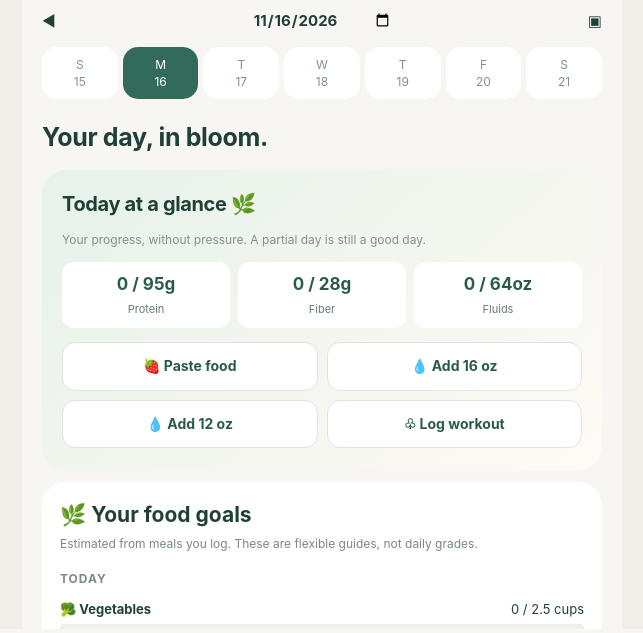
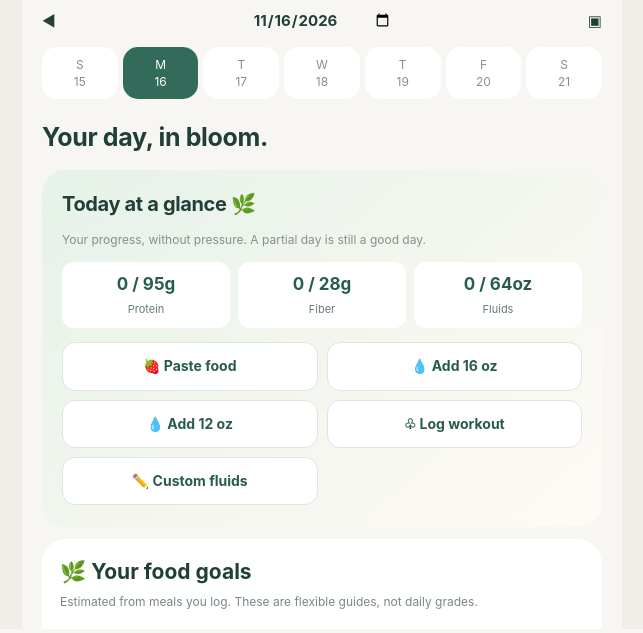
Before and after one commit to katyullmann-ui/Bloom, a plain HTML site: page index.html in a window 1280 px wide. Shown: the part 85-718 px from the top of the page, without its empty margins (318-961 px from the left). Drawn offline with Linux system fonts and the light colour scheme.

Commit message:
Clarify custom fluid entry for water, milk, and other drinks

```diff
--- a/index.html
+++ b/index.html
@@ -1607,9 +1607,9 @@ document.getElementById('bloomWaterQuickButtons')?.remove();
 (function(){
 const overview=document.getElementById('bloomTodayOverview'),actions=overview?.querySelector('.bloom-home-actions');
 if(!actions)return;
-const button=document.createElement('button');button.type='button';button.textContent='✏️ Enter water';button.addEventListener('click',()=>window.bloomOpenManualWater());actions.appendChild(button);
-const modal=document.createElement('div');modal.id='bloomManualWaterModal';modal.setAttribute('role','dialog');modal.setAttribute('aria-modal','true');modal.setAttribute('aria-label','Enter water');
-modal.innerHTML='<div id="bloomManualWaterSheet"><div class="row"><h3 style="margin:0">Add water</h3><button class="btn secondary small" type="button" id="bloomManualWaterClose">✕ Close</button></div><p class="small">Enter how many ounces you drank. This adds to your total for the selected day.</p><label for="bloomManualWaterAmount">Amount (oz)</label><input class="field" id="bloomManualWaterAmount" type="number" min="0.1" max="200" step="any" inputmode="decimal" placeholder="e.g. 20"><button class="btn" type="button" id="bloomManualWaterSave" style="margin-top:12px">Add to today's total</button><p class="small" id="bloomManualWaterStatus" role="status" aria-live="polite"></p></div>';
+const button=document.createElement('button');button.type='button';button.textContent='✏️ Custom fluids';button.addEventListener('click',()=>window.bloomOpenManualWater());actions.appendChild(button);
+const modal=document.createElement('div');modal.id='bloomManualWaterModal';modal.setAttribute('role','dialog');modal.setAttribute('aria-modal','true');modal.setAttribute('aria-label','Add fluids');
+modal.innerHTML='<div id="bloomManualWaterSheet"><div class="row"><h3 style="margin:0">Add fluids</h3><button class="btn secondary small" type="button" id="bloomManualWaterClose">✕ Close</button></div><p class="small">Enter any amount of water, milk, coffee, or another drink. This adds to your fluid total for the selected day.</p><label for="bloomManualWaterAmount">Amount (oz)</label><input class="field" id="bloomManualWaterAmount" type="number" min="0.1" max="200" step="any" inputmode="decimal" placeholder="e.g. 20"><button class="btn" type="button" id="bloomManualWaterSave" style="margin-top:12px">Add fluids</button><p class="small" id="bloomManualWaterStatus" role="status" aria-live="polite"></p></div>';
 document.body.appendChild(modal);
 window.bloomOpenManualWater=function(){modal.classList.add('open');document.getElementById('bloomManualWaterStatus').textContent='';document.getElementById('bloomManualWaterAmount').focus()};
 window.bloomCloseManualWater=function(){modal.classList.remove('open')};
```
